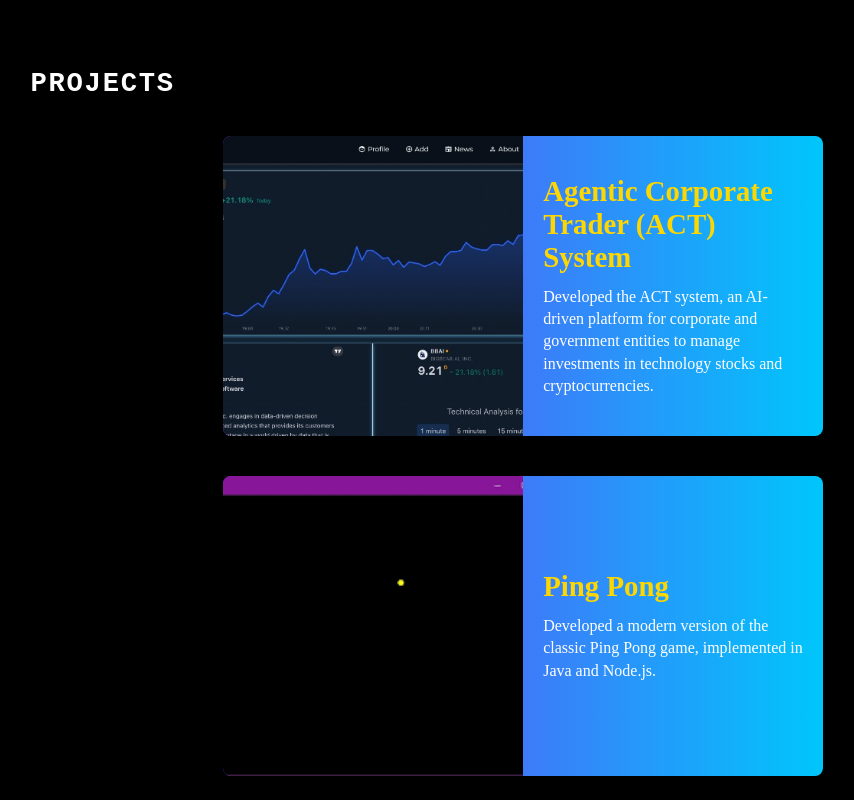
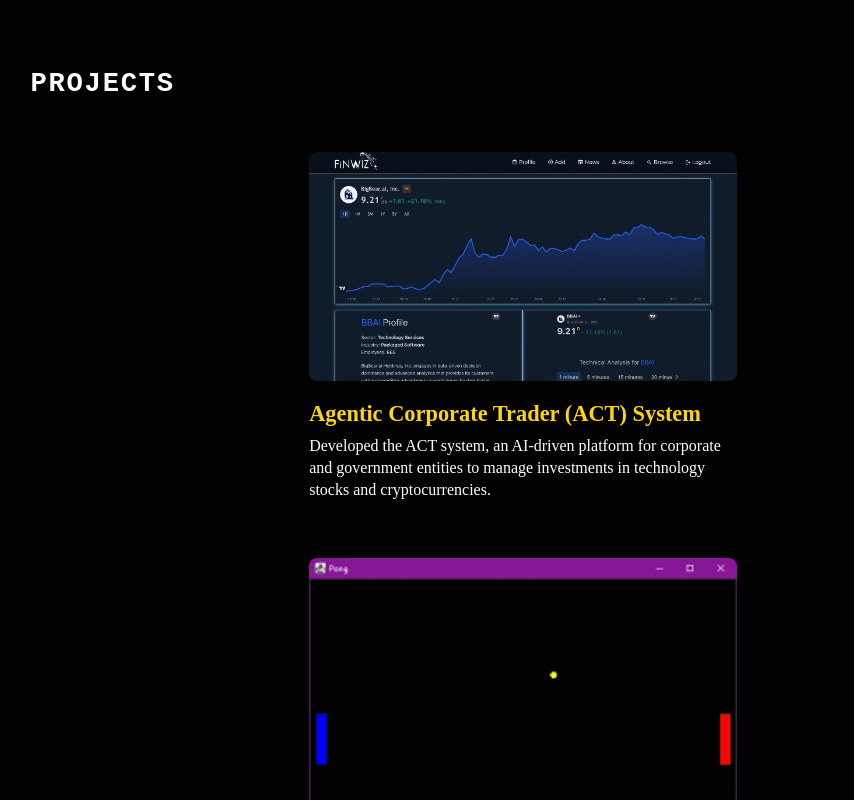
Before and after one commit to LuluLogics/Vite_Project, a React (Vite) app: page / in a window 1280 px wide. Shown: the part 1320-2120 px from the top of the page, without its empty margins (136-990 px from the left). Built offline with nearby package versions, Linux system fonts and the light colour scheme; a web font is replaced by a local one.

Commit message:
Update duplaication

```diff
--- a/src/components/Projects/ProjectCard.jsx
+++ b/src/components/Projects/ProjectCard.jsx
@@ -6,19 +6,17 @@ export const ProjectCard = ({
   project: { title, imageSrc, description }
 }) => {
   return (
-    <div className={styles.container}>
-      {/* Large Image */}
+    <div className={styles.card}>
+      {/* Large gradient/phone mockup image */}
       <img
         src={getImageUrl(imageSrc)}
         alt={`image of ${title}`}
         className={styles.image}
       />
 
-      {/* Title & Subtitle only */}
-      <div className={styles.text}>
-        <h3 className={styles.title}>{title}</h3>
-        <p className={styles.subtitle}>{description}</p>
-      </div>
+      {/* Title & subtitle only */}
+      <h3 className={styles.title}>{title}</h3>
+      <p className={styles.subtitle}>{description}</p>
     </div>
   );
 };
--- a/src/components/Projects/ProjectCard.module.css
+++ b/src/components/Projects/ProjectCard.module.css
@@ -1,49 +1,34 @@
 @import "../../vars.css";
 
-/* Wide horizontal container (adjust size as you see fit) */
-.container {
-  display: flex;
-  flex-direction: row;
-  align-items: center;
-  width: 600px;
-  height: 300px;
-  margin: 0 auto 40px;
-  border-radius: 8px;
-  overflow: hidden;
-
-  /* Example gradient background like "Trips!"
-     This is just an example from left (purple) to right (teal).
-     Adjust colors as desired. */
-  background: linear-gradient(90deg, #7b2ff7, #00c6fb);
+/* Outer card: black background, rounded corners, centered on page */
+.card {
+  background-color: #000;          /* Black card background */
+  width: 460px;                    /* Approx width from your reference image */
+  border-radius: 10px;
+  margin: 0 auto 24px;            /* Center horizontally + spacing below */
+  padding: 16px;                  /* Space for text below the image */
   box-shadow: 0 6px 18px rgba(0, 0, 0, 0.4);
-  color: #fff; /* default text color is white */
+  text-align: left;               /* Left-align text like your screenshot */
 }
 
-/* Large image: half the card’s width, full height */
+/* The main image: extends across the card’s width with slight rounding */
 .image {
-  width: 50%;
-  height: 100%;
-  object-fit: cover;
+  width: 100%;
+  height: auto;
+  border-radius: 8px;
+  object-fit: cover;              /* Ensure the image is cropped nicely */
+  margin-bottom: 16px;
 }
 
-/* Text area: align text centrally, with space for title/subtitle */
-.text {
-  flex: 1;
-  padding: 20px;
-  display: flex;
-  flex-direction: column;
-  justify-content: center;
+/* Big, bold yellow title: “Trips!” style */
+.title {
+  font-size: 1.4rem;
+  color: #ffd700;                 /* Bright yellow */
+  margin: 0 0 8px;
+  font-weight: bold;
 }
 
-/* Title in bright yellow, bolder & bigger */
-.title {
-  font-size: 1.8rem;
-  font-weight: bold;
-  color: #ffd700; /* bright yellow */
-  margin: 0 0 12px;
-}
-
-/* Subtitle in white text (smaller) */
+/* White subtitle (smaller text) */
 .subtitle {
   font-size: 1rem;
   color: #fff;
```
